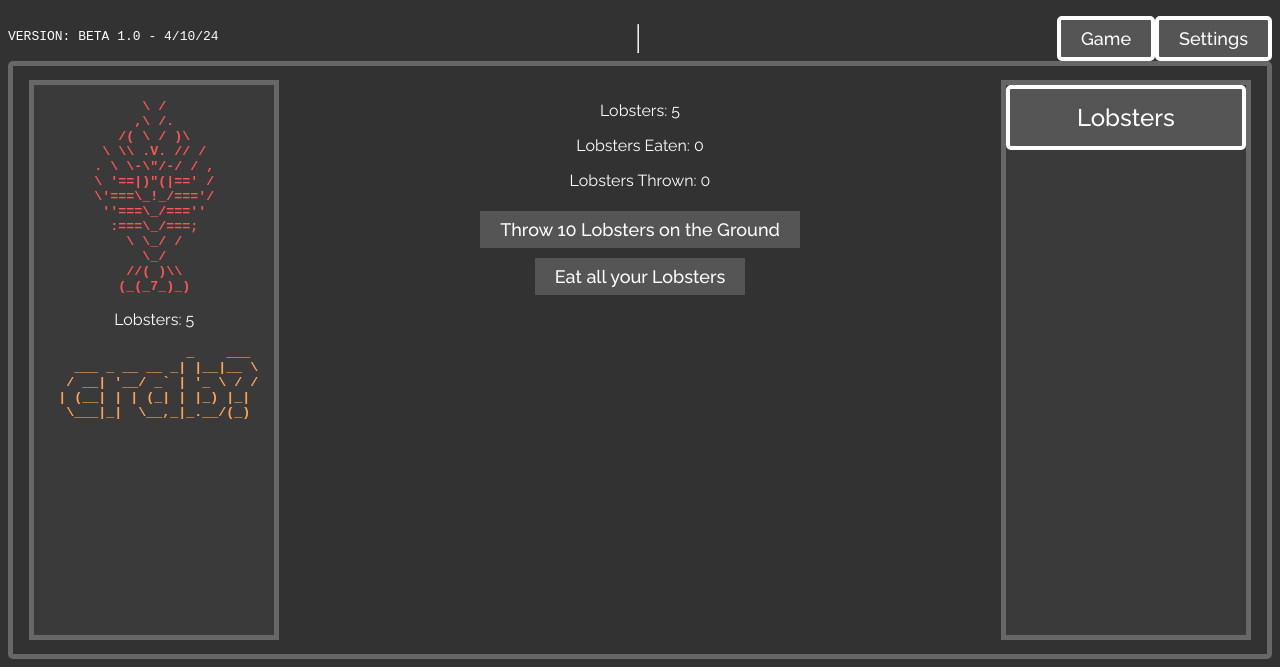
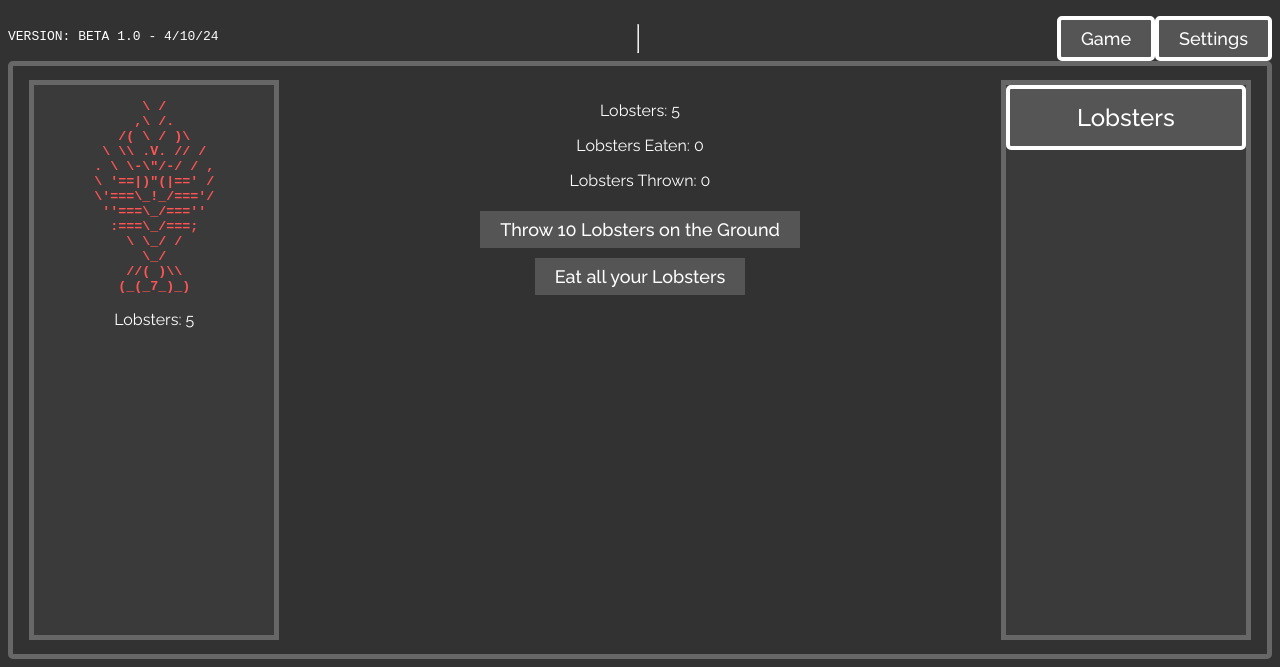
Before and after one commit to TheScubaFishy/TheScubaFishy.github.io, a plain HTML site: page index.html in a window 1280 px wide. Shown: the part 154-821 px from the top of the page. Drawn offline with Linux system fonts and the light colour scheme.

Commit message:
Removed DevMode

```diff
--- a/index.html
+++ b/index.html
@@ -38,7 +38,7 @@
           (_(_7_)_)
           </pre>
         <p id="globallobster">Lobsters: 0</p>
-        <pre id="crabicon">
+        <pre id="crabicon" hidden="true">
                  _    ___
    ___ _ __ __ _| |__|__ \
   / __| '__/ _` | '_ \ / /
@@ -86,8 +86,8 @@
       </div>
       <div class="tab">
         <button id="Lobster" class="tablinks" onclick="openTab(event, 'lobsterTab')">Lobsters</button><br>
-        <button id="Puddle" class="tablinks" onclick="openTab(event, 'puddleTab')" hidden=" true">Puddle</button><br>
-        <button id="Abyss" class="tablinks" onclick="openTab(event, 'abyssTab')" hidden=" true">Abyss</button><br>
+        <button id="Puddle" class="tablinks" onclick="openTab(event, 'puddleTab')" hidden="true">Puddle</button><br>
+        <button id="Abyss" class="tablinks" onclick="openTab(event, 'abyssTab')" hidden="true">Abyss</button><br>
       </div>
     </div>
     <div id="Settings" class="tabGroup">
--- a/script.js
+++ b/script.js
@@ -127,6 +127,7 @@ function puddleInteraction() {
         crabs += 5
         document.getElementById("crabcount").hidden = false
         document.getElementById("globalcrab").hidden = false
+        document.getElementById("crabicon").hidden = false
         document.getElementById("abyss_button").hidden = false
         update()
     }
```
